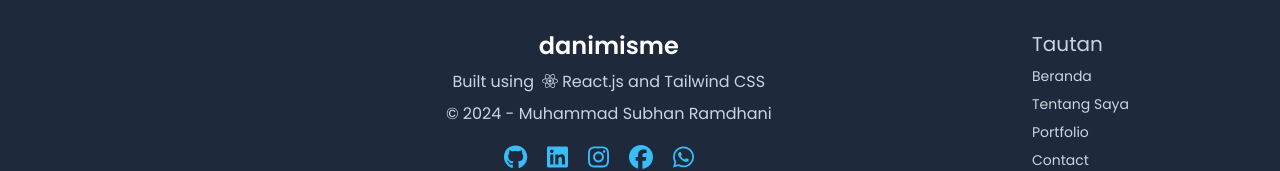
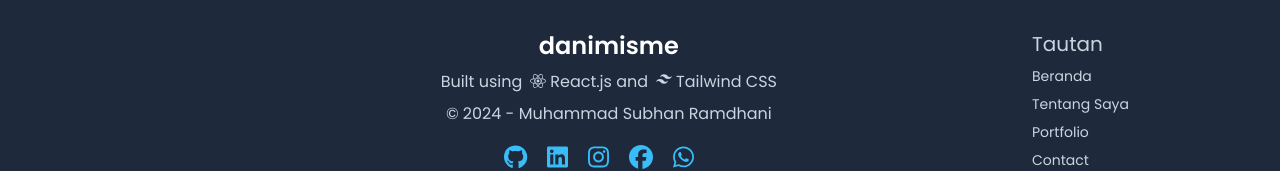
Before and after one commit to danimisme/portfolio, a React (Vite) app: page / in a window 1280 px wide. Shown: the part 3890-4061 px from the top of the page. Built offline with nearby package versions, Linux system fonts and the light colour scheme.

Commit message:
add style for navbar when dark

```diff
--- a/src/components/Layout/Footer.jsx
+++ b/src/components/Layout/Footer.jsx
@@ -7,10 +7,11 @@ import {
   faWhatsapp,
 } from "@fortawesome/free-brands-svg-icons";
 import { FontAwesomeIcon } from "@fortawesome/react-fontawesome";
+import { RiTailwindCssFill } from "react-icons/ri";
 
 export default function Footer() {
   return (
-    <footer className="bg-dark py-12 text-slate-300">
+    <footer className="bg-dark py-12 text-slate-300 dark:bg-slate-900">
       <div className="container">
         <div className="w-full flex flex-wrap lg:justify-end justify-between">
           <div className="w-full lg:w-[55%] md:w-1/2 px-4 lg:px-0 lg:text-center mb-8 lg:mb-0">
@@ -20,7 +21,11 @@ export default function Footer() {
               <span className="inline-block ml-2 mr-1">
                 <FontAwesomeIcon icon={faReact} />
               </span>
-              React.js and Tailwind CSS
+              React.js and
+              <span className="inline-block ml-2 mr-1">
+                <RiTailwindCssFill />
+              </span>
+              Tailwind CSS
             </p>
             <p className="text-md mb-2">© 2024 - Muhammad Subhan Ramdhani</p>
             <div className=" mt-4 ">
```
